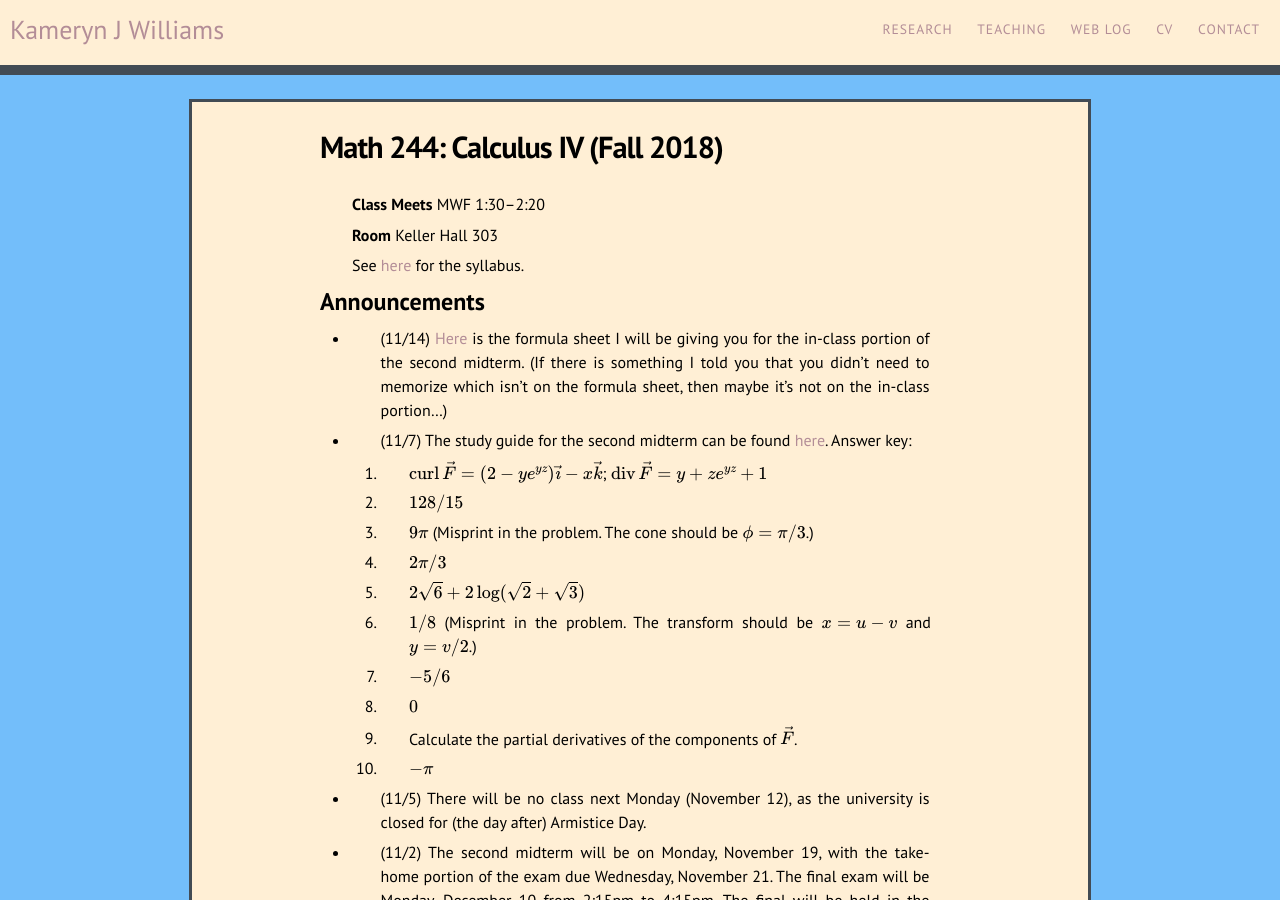
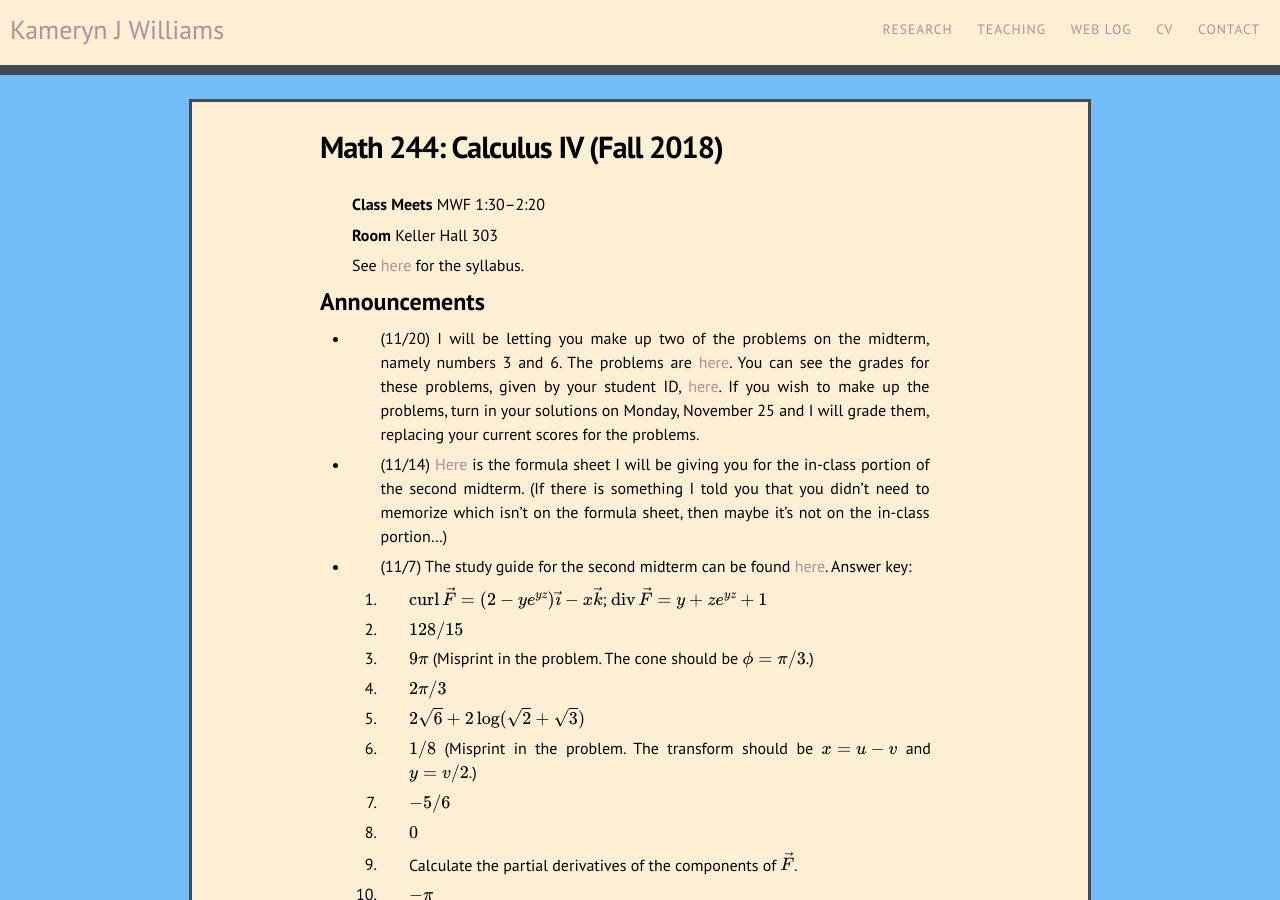
Before and after one commit to kamerynjw/kamerynjw.github.io, a Jekyll site: the page built from teaching/2018/math244.md, in a window 1280 px wide and 900 px high. Built offline with Jekyll 4.4.1, drawn with Linux system fonts in a browser that asks for light colours; nearby versions of some CDN libraries; formulas are drawn with MathJax 3.

Commit message:
added info about makeup for 244

```diff
--- a/teaching/2018/math244.md
+++ b/teaching/2018/math244.md
@@ -12,6 +12,8 @@ See [here]({{ page.url }}syllabus) for the syllabus.
 
 Announcements
 -------------
+
+* (11/20) I will be letting you make up two of the problems on the midterm, namely numbers 3 and 6. The problems are [here]({{ page.url }}make-up-problems.pdf). You can see the grades for these problems, given by your student ID, [here]({{ page.url }}make-up-scores.pdf). If you wish to make up the problems, turn in your solutions on Monday, November 25 and I will grade them, replacing your current scores for the problems.
 
 * (11/14) [Here]({{ page.url }}formula-sheet.pdf) is the formula sheet I will be giving you for the in-class portion of the second midterm. (If there is something I told you that you didn't need to memorize which isn't on the formula sheet, then maybe it's not on the in-class portion...)
 
```
Also changed, not shown: 2 other files.
